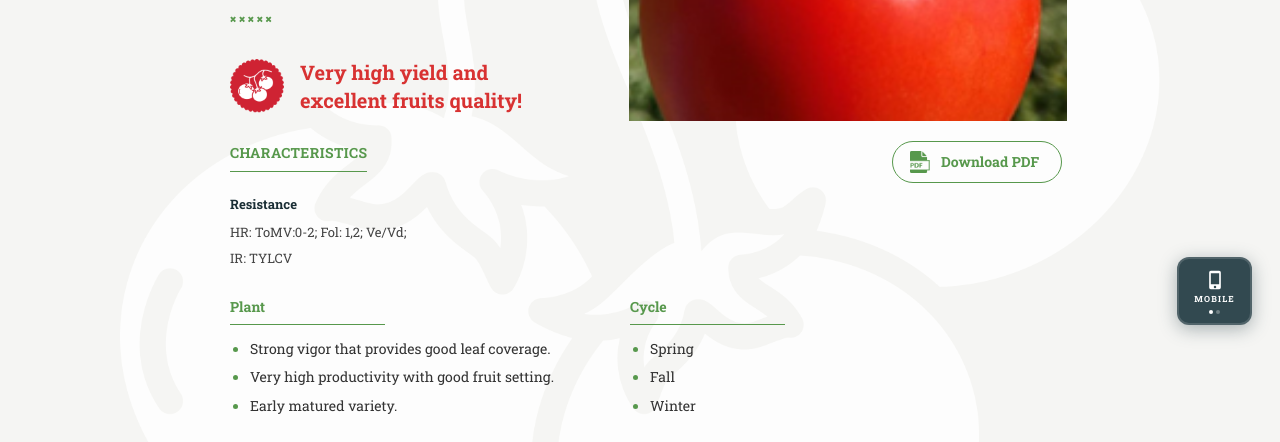
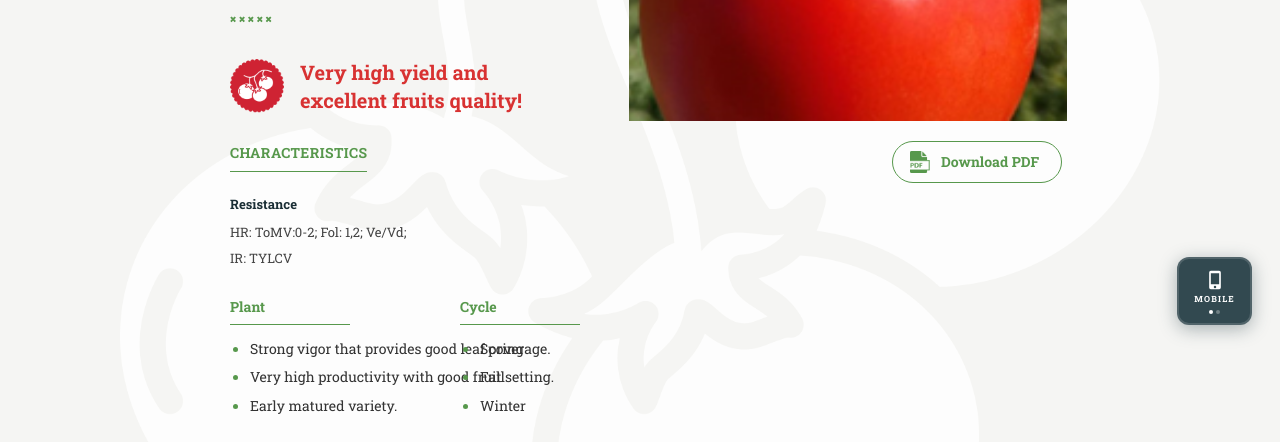
Before and after one commit to strelkaaroslav-dotcom/yaroslavstrelka.github.io, a plain HTML site: page tomato-one.html in a window 1280 px wide. Shown: the part 447-889 px from the top of the page. Drawn offline with nearby package versions, Linux system fonts and the light colour scheme.

Commit message:
Update middle.css

```diff
--- a/css/middle.css
+++ b/css/middle.css
@@ -446,7 +446,6 @@ main {
 }
 
 @media (max-width: 991px) {
-  .product-hero { height: 180px; }
 }
 
 .pd-main {
@@ -598,7 +597,7 @@ main {
 }
 
 .pd-char-row .col-6:last-child .pd-char-block {
-  padding-left: 190px;
+  padding-left: 20px;
 }
 
 .pd-char-title {
@@ -614,7 +613,7 @@ main {
   border: none;
   border-top: 1.5px solid #57984c;
   margin: 8px 0 12px;
-  width: 155px;
+  width: 120px;
   display: block;
   opacity: 1;
 }
```
